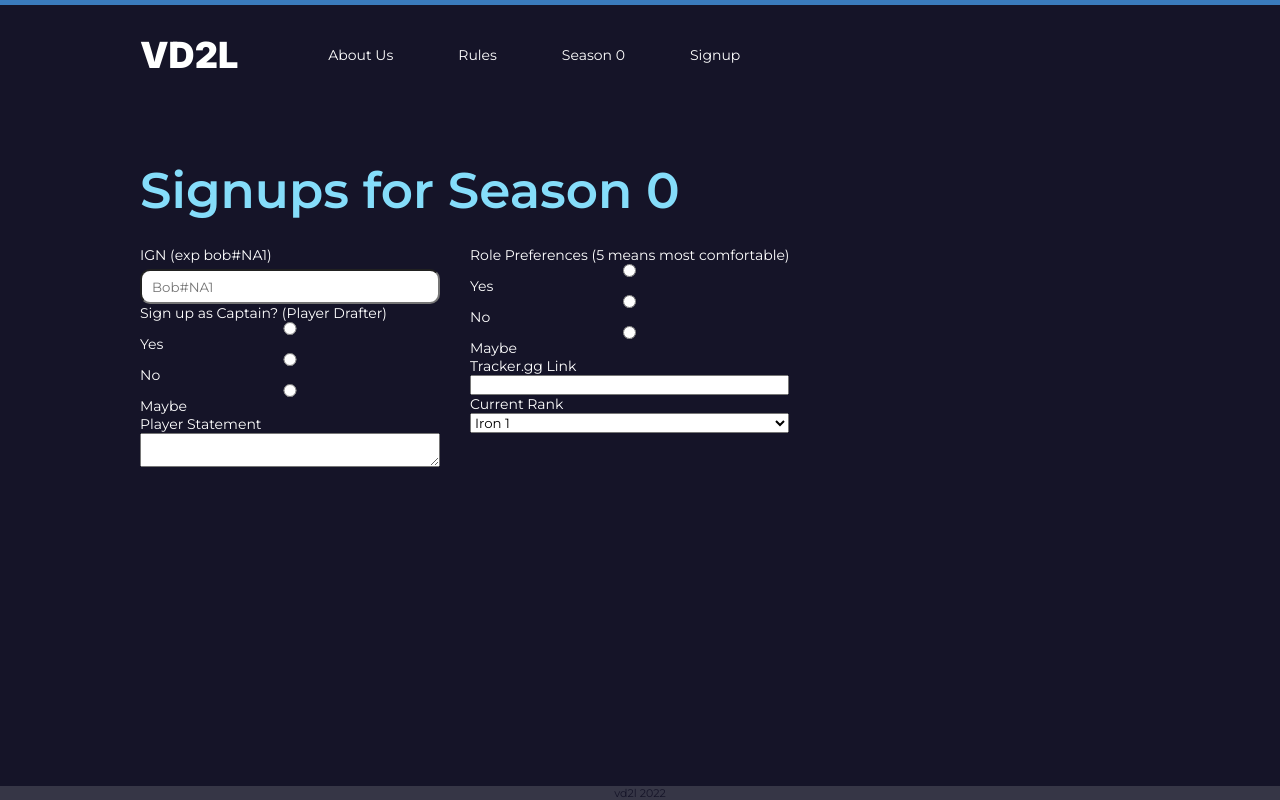
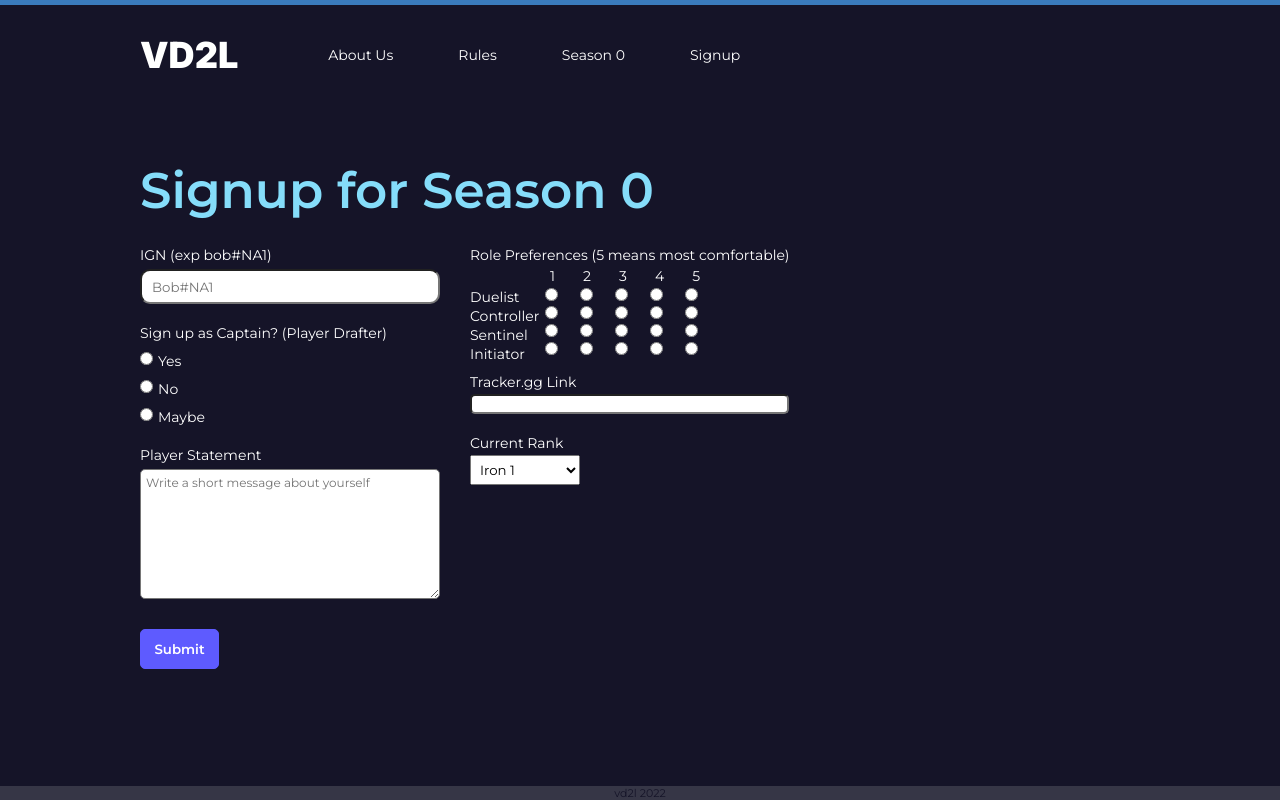
Before and after one commit to Yangjas4/VD2L-Website, a React (Vite) app in the folder vd2l/: page /signup in a window 1280 px wide. Built offline with nearby package versions, Linux system fonts and the light colour scheme.

Commit message:
signup form styling and formik integration

```diff
--- a/vd2l/src/App.css
+++ b/vd2l/src/App.css
@@ -162,8 +162,8 @@
 		margin-left: 20px;
 		margin-top: 20px;
 	}
-/*signup form */
-	 .signup-form {
+	/*signup form */
+	.signup-form {
 		display: flex;
 		gap: 20px;
 	}
@@ -183,8 +183,6 @@
 		margin-left: 20px;
 		margin-right: 20px;
 	}
-
-
 }
 
 @media screen and (min-width: 900px) {
@@ -719,4 +717,101 @@ td {
 	height: 35px;
 	padding-left: 10px;
 	margin-top: 5px;
+	margin-bottom: 20px;
 }
+
+.capt-container {
+	display: flex;
+	gap: 5px;
+	margin-top: 10px;
+	margin-bottom: 20px;
+}
+
+.capt-inputs {
+	display: flex;
+	flex-direction: column;
+	gap: 15px;
+}
+
+.capt-labels {
+	display: flex;
+	flex-direction: column;
+	gap: 10px;
+}
+
+textarea {
+	font-size: 12px;
+	height: 130px;
+	margin-top: 5px;
+	border-radius: 5px;
+	padding-left: 5px;
+	padding-top: 5px;
+}
+
+#rank {
+	width: 110px;
+	height: 30px;
+	padding-left: 5px;
+}
+
+#tracker {
+	height: 20px;
+	border-radius: 5px;
+	margin-bottom: 10px;
+	padding-left: 5px;
+}
+
+.roles-labels {
+	display: flex;
+	gap: 28px;
+	padding-left: 80px;
+	margin-bottom: 3px;
+	margin-top: 3px;
+}
+
+.roles-container {
+	display: flex;
+	gap: 6px;
+	margin-bottom: 10px;
+}
+
+.roles {
+	display: flex;
+	flex-direction: column;
+	gap: 1px;
+}
+
+.roles-radio {
+	display: flex;
+	flex-direction: column;
+	gap: 5px;
+}
+
+.radios {
+	display: flex;
+	gap: 22px;
+}
+
+#tracker {
+	margin-top: 3px;
+}
+
+#current-rank-label {
+	margin-top: 10px;
+}
+
+select {
+	margin-top: 3px;
+}
+
+#submit-signup {
+	background: #5e5bff;
+	border: 1px solid #5e5bff;
+	border-radius: 5px;
+	width: 79px;
+	height: 40px;
+	color: white;
+	font-weight: 600;
+	margin-top: 30px;
+	cursor: pointer;
+}
--- a/vd2l/src/Pages/Signup.jsx
+++ b/vd2l/src/Pages/Signup.jsx
@@ -3,7 +3,8 @@ import Footer from "../Components/Footer";
 import { useEffect, useState } from "react";
 import { isOpenDocRef } from "../firebase";
 import { getDocs } from "firebase/firestore";
-import { useFormik } from "formik";
+import { useFormik, Field } from "formik";
+import { motion } from "framer-motion";
 
 export default function Inhouse() {
 	const [isLoading, setIsLoading] = useState(true);
@@ -15,10 +16,13 @@ export default function Inhouse() {
 			statement: "",
 			controller: 5,
 			duelist: 5,
-			sentinal: 5,
+			sentinel: 5,
 			initiator: 5,
 			tracker: "",
 			rank: 0,
+		},
+		onSubmit: values => {
+			alert(JSON.stringify(values, null, 2))
 		}
 	});
 
@@ -46,8 +50,9 @@ export default function Inhouse() {
 			<Navbar />
 			{signupsOpen ? (
 				<div className="signup-content">
-					<h1 className="season-title">Signups for Season 0</h1>
-					<form className="signup-form">
+					<h1 className="season-title">Signup for Season 0</h1>
+					<form onSubmit={formik.handleSubmit}>
+						<div className="signup-form">
 							<div className="left-form">
 								<label for="ign">IGN (exp bob#NA1)</label>
 								<input
@@ -58,26 +63,220 @@ export default function Inhouse() {
 									onChange={formik.handleChange}
 									value={formik.values.ign}
 								/>
-							<label>Sign up as Captain? (Player Drafter)</label>
-							<input type="radio" id="yesCapt" name="captain" value="Yes"/>
+								<label>
+									Sign up as Captain? (Player Drafter)
+								</label>
+								<div className="capt-container">
+									<div className="capt-inputs">
+										<input
+											type="radio"
+											id="yesCapt"
+											name="captain"
+											value="Yes"
+											onChange={formik.handleChange}
+										/>
+										<input
+											type="radio"
+											id="noCapt"
+											name="captain"
+											value="No"
+											onChange={formik.handleChange}
+										/>
+										<input
+											type="radio"
+											id="maybeCapt"
+											name="captain"
+											onChange={formik.handleChange}
+											value="Maybe"
+										/>
+									</div>
+									<div className="capt-labels">
 										<label for="yesCapt">Yes</label>
-							<input type="radio" id="noCapt" name="captain" value="No"/>
 										<label for="noCapt">No</label>
-							<input type="radio" id="maybeCapt" name="captain" value="Maybe"/>
 										<label for="maybeCapt">Maybe</label>
+									</div>
+								</div>
 
-							<label for="statement">Player Statement</label>
-							<textarea name="statement" id="statement" value={formik.values.statement} onChange={formik.handleChange}></textarea>
+								<label for="statement" id="statement">
+									Player Statement
+								</label>
+								<textarea
+									name="statement"
+									id="statement"
+									placeholder="Write a short message about yourself"
+									value={formik.values.statement}
+									onChange={formik.handleChange}
+								></textarea>
 							</div>
 							<div className="right-form">
-							<label>Role Preferences (5 means most comfortable)</label>
-							<input type="radio" id="yesCapt" name="captain" value="Yes"/>
-							<label for="yesCapt">Yes</label>
-							<input type="radio" id="noCapt" name="captain" value="No"/>
-							<label for="noCapt">No</label>
-							<input type="radio" id="maybeCapt" name="captain" value="Maybe"/>
-							<label for="maybeCapt">Maybe</label>
-
+								<label>
+									Role Preferences (5 means most comfortable)
+								</label>
+								<div className="roles-labels">
+									<div>1</div>
+									<div>2</div>
+									<div>3</div>
+									<div>4</div>
+									<div>5</div>
+								</div>
+								<div className="roles-container">
+									<div className="roles">
+										<div>Duelist</div>
+										<div>Controller</div>
+										<div>Sentinel</div>
+										<div>Initiator</div>
+									</div>
+									<div className="roles-radio">
+										<div className="radios">
+											<input
+												type="radio"
+												id="1duel"
+												name="duelist"
+												value="1"
+												onChange={formik.handleChange}
+											/>
+											<input
+												type="radio"
+												id="2duel"
+												name="duelist"
+												value="2"
+												onChange={formik.handleChange}
+											/>
+											<input
+												type="radio"
+												id="3duel"
+												name="duelist"
+												value="3"
+												onChange={formik.handleChange}
+											/>
+											<input
+												type="radio"
+												id="4duel"
+												name="duelist"
+												value="4"
+												onChange={formik.handleChange}
+											/>
+											<input
+												type="radio"
+												id="5duel"
+												name="duelist"
+												value="5"
+												onChange={formik.handleChange}
+											/>
+										</div>
+										<div className="radios">
+											<input
+												type="radio"
+												id="1cont"
+												name="controller"
+												value="1"
+												onChange={formik.handleChange}
+											/>
+											<input
+												type="radio"
+												id="2cont"
+												name="controller"
+												value="2"
+												onChange={formik.handleChange}
+											/>
+											<input
+												type="radio"
+												id="3cont"
+												name="controller"
+												value="3"
+												onChange={formik.handleChange}
+											/>
+											<input
+												type="radio"
+												id="4cont"
+												name="controller"
+												value="4"
+												onChange={formik.handleChange}
+											/>
+											<input
+												type="radio"
+												id="5cont"
+												name="controller"
+												value="5"
+												onChange={formik.handleChange}
+											/>
+										</div>
+										<div className="radios">
+											<input
+												type="radio"
+												id="1sent"
+												name="sentinel"
+												value="1"
+												onChange={formik.handleChange}
+											/>
+											<input
+												type="radio"
+												id="2sent"
+												name="sentinel"
+												value="2"
+												onChange={formik.handleChange}
+											/>
+											<input
+												type="radio"
+												id="3sent"
+												name="sentinel"
+												value="3"
+												onChange={formik.handleChange}
+											/>
+											<input
+												type="radio"
+												id="4sent"
+												name="sentinel"
+												value="4"
+												onChange={formik.handleChange}
+											/>
+											<input
+												type="radio"
+												id="5sent"
+												name="sentinel"
+												value="5"
+												onChange={formik.handleChange}
+											/>
+										</div>
+										<div className="radios">
+											<input
+												type="radio"
+												id="1init"
+												name="initiator"
+												value="1"
+												onChange={formik.handleChange}
+											/>
+											<input
+												type="radio"
+												id="2init"
+												name="initiator"
+												value="2"
+												onChange={formik.handleChange}
+											/>
+											<input
+												type="radio"
+												id="3init"
+												name="initiator"
+												value="3"
+												onChange={formik.handleChange}
+											/>
+											<input
+												type="radio"
+												id="4init"
+												name="initiator"
+												value="4"
+												onChange={formik.handleChange}
+											/>
+											<input
+												type="radio"
+												id="5init"
+												name="initiator"
+												value="5"
+												onChange={formik.handleChange}
+											/>
+										</div>
+									</div>
+								</div>
 
 								<label for="tracker">Tracker.gg Link</label>
 								<input
@@ -89,29 +288,35 @@ export default function Inhouse() {
 									value={formik.values.tracker}
 								/>
 
-							<label for="rank">Current Rank</label>
-							<select name="rank" id="rank">
-								<option value="Iron I">Iron 1</option>
-								<option value="Iron II">Iron 2</option>
-								<option value="Iron III">Iron 3</option>
-								<option value="Bronze I">Bronze 1</option>
-								<option value="Bronze II">Bronze 2</option>
-								<option value="Bronze III">Bronze 3</option>
-								<option value="Silver I">Silver 1</option>
-								<option value="Silver II">Silver 2</option>
-								<option value="Silver III">Silver 3</option>
-								<option value="Gold I">Gold 1</option>
-								<option value="Gold II">Gold 2</option>
-								<option value="Gold III">Gold 3</option>
-								<option value="Plat I">Plat 1</option>
-								<option value="Plat II">Plat 2</option>
-								<option value="Plat III">Plat 3</option>
-								<option value="Diamond I">Diamond 1</option>
-								<option value="Diamond II">Diamond 2</option>
-								<option value="Diamond III">Diamond 3</option>
+								<label for="rank" id="current-rank-label">
+									Current Rank
+								</label>
+								<select name="rank" id="rank" onChange={formik.handleChange}>
+									<option value="1">Iron 1</option>
+									<option value="2">Iron 2</option>
+									<option value="3">Iron 3</option>
+									<option value="4">Bronze 1</option>
+									<option value="5">Bronze 2</option>
+									<option value="6">Bronze 3</option>
+									<option value="7">Silver 1</option>
+									<option value="8">Silver 2</option>
+									<option value="9">Silver 3</option>
+									<option value="10">Gold 1</option>
+									<option value="11">Gold 2</option>
+									<option value="12">Gold 3</option>
+									<option value="13">Plat 1</option>
+									<option value="14">Plat 2</option>
+									<option value="15">Plat 3</option>
 								</select>
-
 							</div>
+						</div>
+						<motion.button
+							type="submit"
+							id="submit-signup"
+							whileHover={{ scale: 1.05 }}
+						>
+							Submit
+						</motion.button>
 					</form>
 				</div>
 			) : (
@@ -119,13 +324,19 @@ export default function Inhouse() {
 					<div className="signups-closed-container">
 						<p className="signups-closed">
 							Signups Are Currently Closed!
-
 						</p>
 					</div>
 					<div className="discord-container">
-                        <p className="join-discord">Join us on Discord to find out when signups for next season open! <br /><a className="discord" href="https://discord.gg/NKbdZxMEXd">
+						<p className="join-discord">
+							Join us on Discord to find out when signups for next
+							season open! <br />
+							<a
+								className="discord"
+								href="https://discord.gg/NKbdZxMEXd"
+							>
 								https://discord.gg/NKbdZxMEXd
-					</a></p>
+							</a>
+						</p>
 					</div>
 				</>
 			)}
```
Lines whose indentation alone changed are shown as unchanged.
